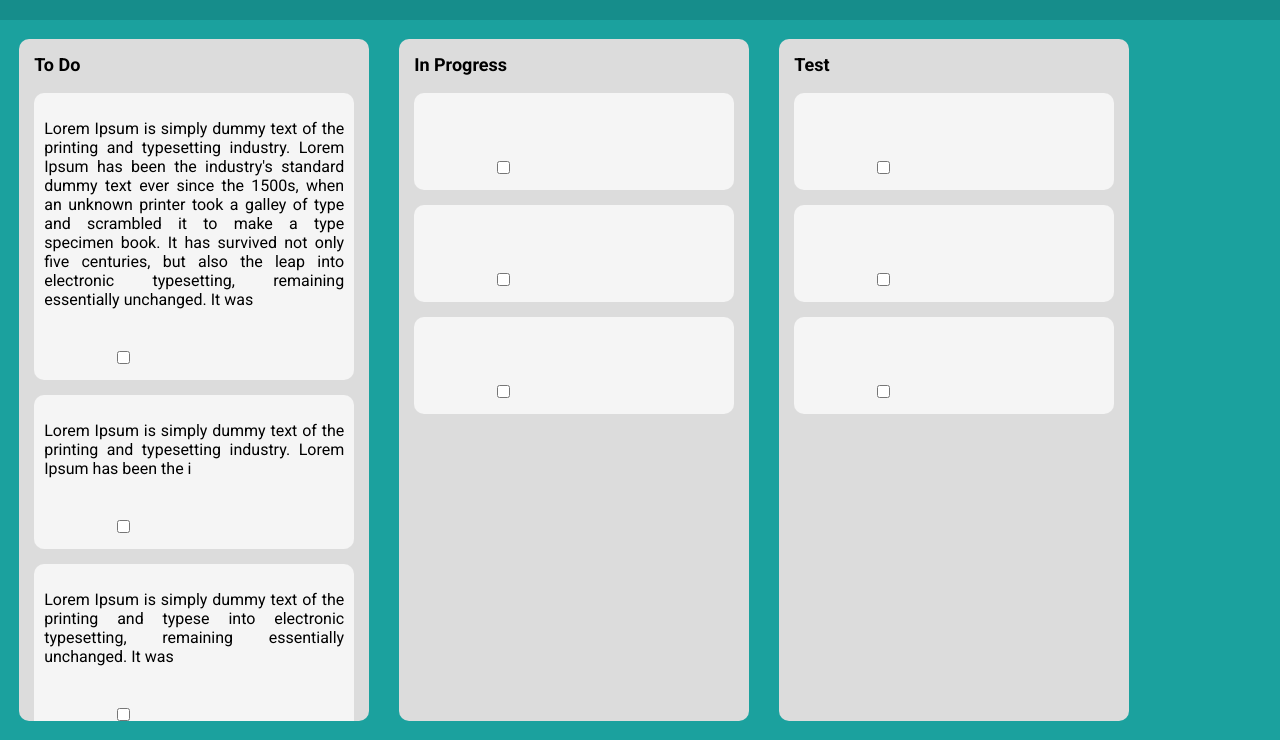
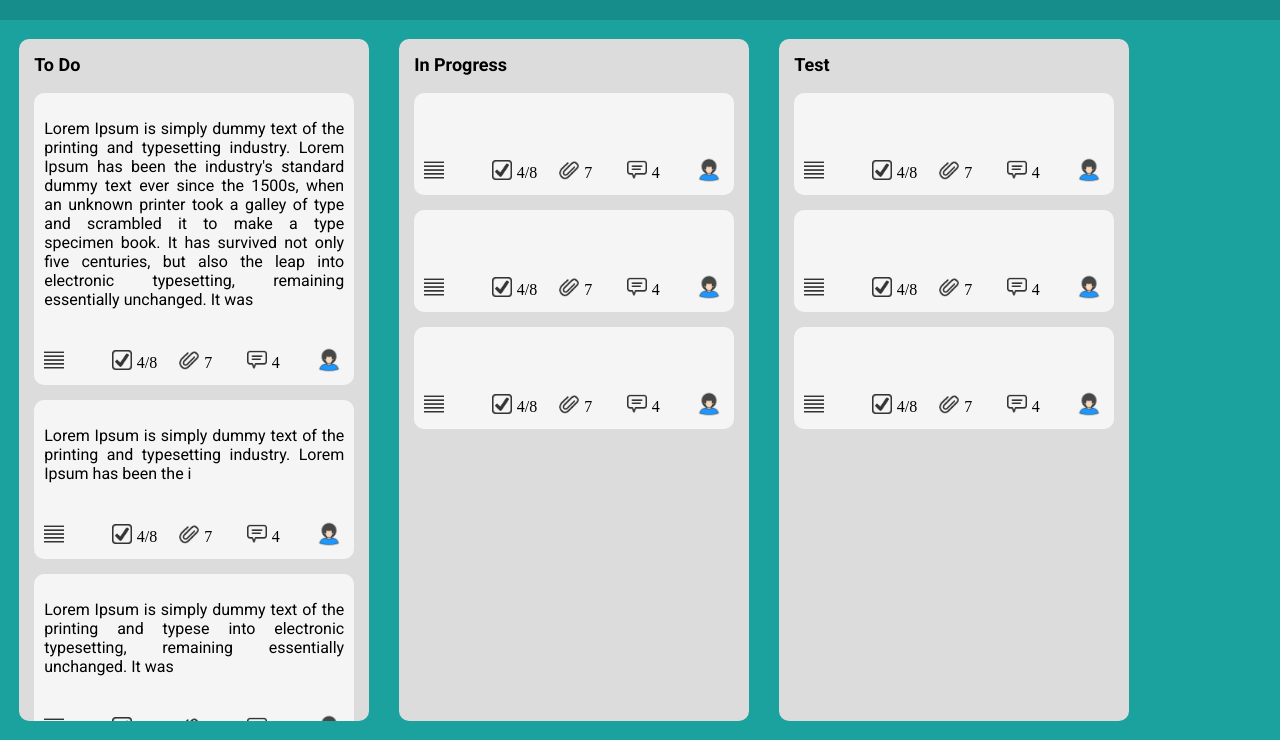
Before and after one commit to WandererRus/HTMLCSS, a plain HTML site: page HTML & CSS/lesson7/index.html in a window 1280 px wide. Shown: the part 60-800 px from the top of the page. Drawn offline with Linux system fonts and the light colour scheme.

Commit message:
update: icon added

```diff
--- a/HTML & CSS/lesson7/index.html
+++ b/HTML & CSS/lesson7/index.html
@@ -23,9 +23,7 @@
                         <p>Lorem Ipsum is simply dummy text of the printing and typesetting industry. Lorem Ipsum has been the industry's standard dummy text ever since the 1500s, when an unknown printer took a galley of type and scrambled it to make a type specimen book. It has survived not only five centuries, but also the leap into electronic typesetting, remaining essentially unchanged. It was</p>
                         <div class="card-item-additional">
                             <span class="card-item-icon list-icon"></span>
-                            <span class="card-item-icon check-icon">
-                                <input type="checkbox" name="" id="">
-                            </span>
+                            <span class="card-item-icon check-icon"></span>
                             <span class="card-item-icon attach-icon"></span>
                             <span class="card-item-icon message-icon"></span>
                             <span class="card-item-icon large-icon person-icon"></span>
@@ -35,9 +33,7 @@
                         <p>Lorem Ipsum is simply dummy text of the printing and typesetting industry. Lorem Ipsum has been the i</p>
                         <div class="card-item-additional">
                             <span class="card-item-icon list-icon"></span>
-                            <span class="card-item-icon check-icon">
-                                <input type="checkbox" name="" id="">
-                            </span>
+                            <span class="card-item-icon check-icon"></span>
                             <span class="card-item-icon attach-icon"></span>
                             <span class="card-item-icon message-icon"></span>
                             <span class="card-item-icon large-icon person-icon"></span>
@@ -47,9 +43,7 @@
                         <p>Lorem Ipsum is simply dummy text of the printing and typese into electronic typesetting, remaining essentially unchanged. It was</p>
                         <div class="card-item-additional">
                             <span class="card-item-icon list-icon"></span>
-                            <span class="card-item-icon check-icon">
-                                <input type="checkbox" name="" id="">
-                            </span>
+                            <span class="card-item-icon check-icon"></span>
                             <span class="card-item-icon attach-icon"></span>
                             <span class="card-item-icon message-icon"></span>
                             <span class="card-item-icon large-icon person-icon"></span>
@@ -62,9 +56,7 @@
                         <p></p>
                         <div class="card-item-additional">
                             <span class="card-item-icon list-icon"></span>
-                            <span class="card-item-icon check-icon">
-                                <input type="checkbox" name="" id="">
-                            </span>
+                            <span class="card-item-icon check-icon"></span>
                             <span class="card-item-icon attach-icon"></span>
                             <span class="card-item-icon message-icon"></span>
                             <span class="card-item-icon large-icon person-icon"></span>
@@ -74,9 +66,7 @@
                         <p></p>
                         <div class="card-item-additional">
                             <span class="card-item-icon list-icon"></span>
-                            <span class="card-item-icon check-icon">
-                                <input type="checkbox" name="" id="">
-                            </span>
+                            <span class="card-item-icon check-icon"></span>
                             <span class="card-item-icon attach-icon"></span>
                             <span class="card-item-icon message-icon"></span>
                             <span class="card-item-icon large-icon person-icon"></span>
@@ -86,9 +76,7 @@
                         <p></p>
                         <div class="card-item-additional">
                             <span class="card-item-icon list-icon"></span>
-                            <span class="card-item-icon check-icon">
-                                <input type="checkbox" name="" id="">
-                            </span>
+                            <span class="card-item-icon check-icon"></span>
                             <span class="card-item-icon attach-icon"></span>
                             <span class="card-item-icon message-icon"></span>
                             <span class="card-item-icon large-icon person-icon"></span>
@@ -101,9 +89,7 @@
                         <p></p>
                         <div class="card-item-additional">
                             <span class="card-item-icon list-icon"></span>
-                            <span class="card-item-icon check-icon">
-                                <input type="checkbox" name="" id="">
-                            </span>
+                            <span class="card-item-icon check-icon"></span>
                             <span class="card-item-icon attach-icon"></span>
                             <span class="card-item-icon message-icon"></span>
                             <span class="card-item-icon large-icon person-icon"></span>
@@ -113,9 +99,7 @@
                         <p></p>
                         <div class="card-item-additional">
                             <span class="card-item-icon list-icon"></span>
-                            <span class="card-item-icon check-icon">
-                                <input type="checkbox" name="" id="">
-                            </span>
+                            <span class="card-item-icon check-icon"></span>
                             <span class="card-item-icon attach-icon"></span>
                             <span class="card-item-icon message-icon"></span>
                             <span class="card-item-icon large-icon person-icon"></span>
@@ -125,9 +109,7 @@
                         <p></p>
                         <div class="card-item-additional">
                             <span class="card-item-icon list-icon"></span>
-                            <span class="card-item-icon check-icon">
-                                <input type="checkbox" name="" id="">
-                            </span>
+                            <span class="card-item-icon check-icon"></span>
                             <span class="card-item-icon attach-icon"></span>
                             <span class="card-item-icon message-icon"></span>
                             <span class="card-item-icon large-icon person-icon"></span>
--- a/HTML & CSS/lesson7/style.css
+++ b/HTML & CSS/lesson7/style.css
@@ -83,9 +83,52 @@ h3.card-title {
     width: 100%;
     margin-top: 20px;
     justify-content: space-between;
+    align-items: center;
 }
 .card-item-icon {
-    width: 25px;
-    height: 25px;
+    width: 20px;
+    height: 20px;
     display: flex;
 }
+.list-icon {
+    background: url(images/justify_26.png);
+    background-size: contain;
+}
+.check-icon {
+    background: url(images/checkbox_26.png);
+    background-size: contain;
+}
+.attach-icon {
+    background: url(images/attach_26.png);
+    background-size: contain;
+}
+.message-icon {
+    background: url(images/comments_26.png);
+    background-size: contain;
+}
+.person-icon {
+    background: url(images/avatar_1.png);
+    background-size: contain;
+}
+.large-icon {
+    width:30px;
+    height:30px;
+}
+.check-icon::after {
+    content: "4/8";
+    display: block;
+    padding-left: 25px;
+    padding-top: 4px;
+}
+.message-icon::after {
+    content: "4";
+    display: block;
+    padding-left: 25px;
+    padding-top: 4px;
+}
+.attach-icon::after {
+    content: "7";
+    display: block;
+    padding-left: 25px;
+    padding-top: 4px;
+}
```
